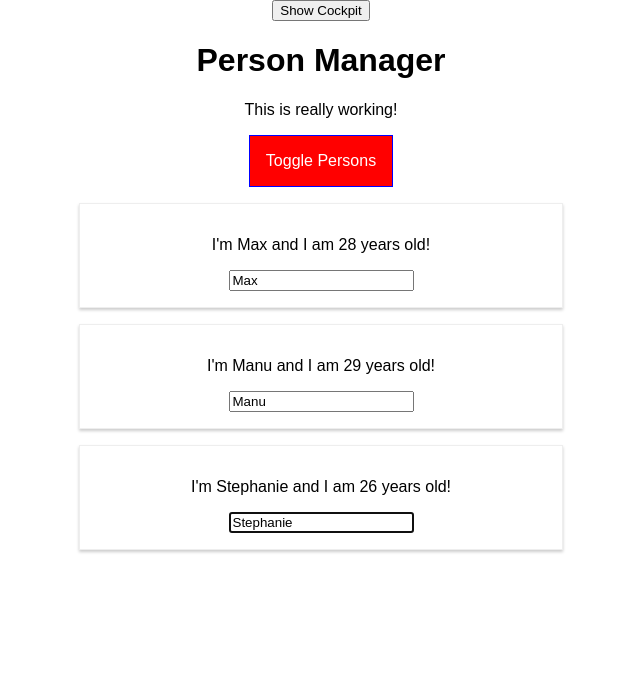
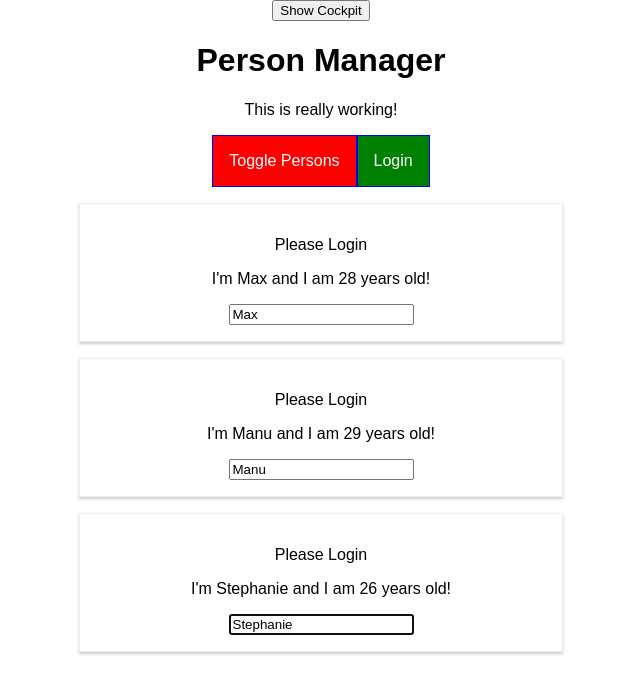
Before and after one commit to malikwaqar/Reactjs-app, a React app: page / in a window 1280 px wide. Shown: the top 694 px of the page, without its empty margins (319-959 px from the left). Built offline with nearby package versions, Linux system fonts and the light colour scheme.

Commit message:
Understanding Prop Chain Problems

```diff
--- a/src/components/Cockpit/Cockpit.js
+++ b/src/components/Cockpit/Cockpit.js
@@ -43,6 +43,7 @@
                 ref={toggleBtnRef}
                 className={btnClass}
                 onClick={props.clicked}>Toggle Persons</button>
+            <button onClick={props.login}>Login</button>
         </div>
     );
 };
--- a/src/components/Persons/Person/Person.js
+++ b/src/components/Persons/Person/Person.js
@@ -19,6 +19,7 @@
     console.log('[Person.js] rendering...');
     return (
       <Aux>
+        {this.props.isAuth ? <p>Authenticated</p> : <p>Please Login</p>}
         <p onClick={this.props.click}>
           I'm {this.props.name} and I am {this.props.age} years old!
         </p>
--- a/src/components/Persons/Persons.js
+++ b/src/components/Persons/Persons.js
@@ -49,6 +49,7 @@
           age={person.age}
           key={person.id}
           changed={event => this.props.changed(event, person.id)}
+          isAuth = {this.props.isAuthenticated}
         />
       );
     });
--- a/src/containers/App.js
+++ b/src/containers/App.js
@@ -21,7 +21,8 @@
     otherState: 'some other value',
     showPersons: false,
     showCockpit: true,
-    changeCounter: 0
+    changeCounter: 0,
+    authenticated: false
   };
 
   static getDerivedStateFromProps(props, state) {
@@ -81,6 +82,10 @@
     this.setState({ showPersons: !doesShow });
   };
 
+  loginHandler = () => {
+    this.setState({ authenticated: true});
+  };
+
   render() {
     console.log('[App.js] render');
     let persons = null;
@@ -91,6 +96,7 @@
           persons={this.state.persons}
           clicked={this.deletePersonHandler}
           changed={this.nameChangedHandler}
+          isAuthenticated= {this.state.authenticated}
         />
       );
     }
@@ -106,6 +112,7 @@
           showPersons={this.state.showPersons}
           personsLength={this.state.persons.length}
           clicked={this.togglePersonsHandler}
+          login =  {this.loginHandler}
         /> ) :null}
         {persons}
       </Aux>
```
